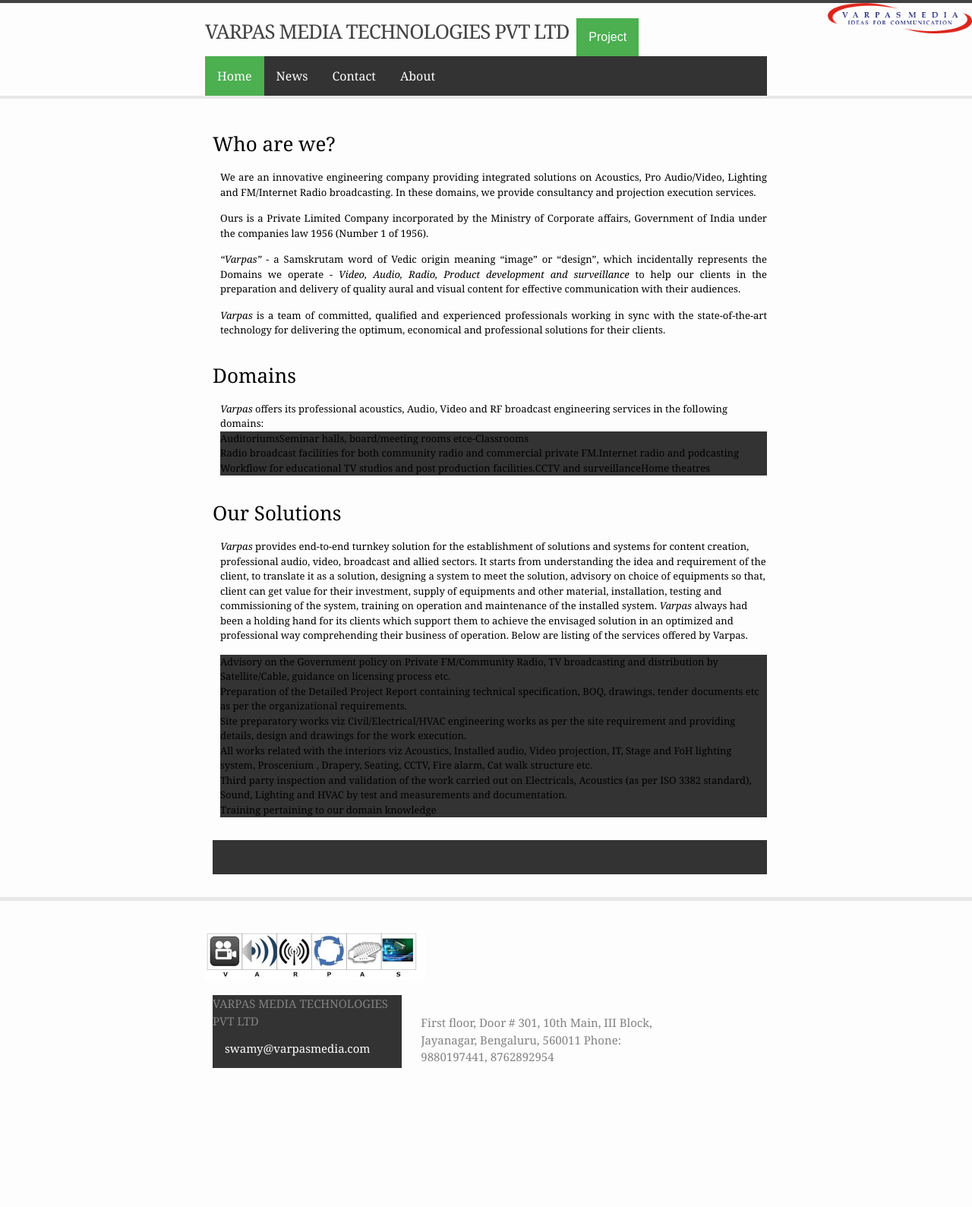
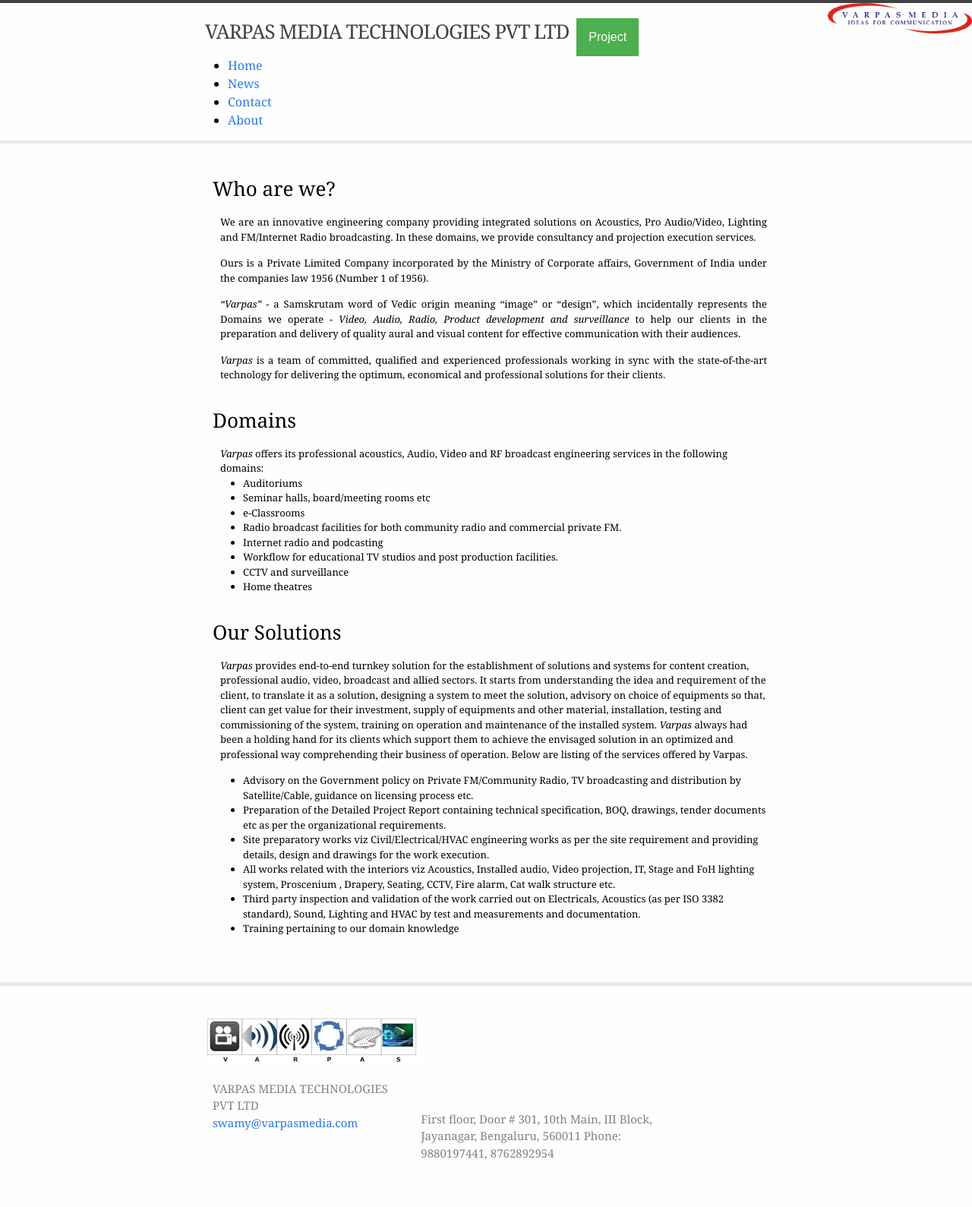
Before and after one commit to VarpasMedia/VarpasMedia.github.io, a Jekyll site: the page built from index.md, in a window 1280 px wide. Shown: the whole page at 76% size. Built offline with Jekyll 4.4.1, drawn with Linux system fonts in a browser that asks for light colours; before the commit the page ends 1463 px from its top, so only the background shows below that.

Commit message:
Update header.html

```diff
--- a/_includes/header.html
+++ b/_includes/header.html
@@ -80,39 +80,6 @@ div {
   </div>
 </div>
 
-<html>
-<head>
-<style>
-ul {
-  list-style-type: none;
-  margin: 0;
-  padding: 0;
-  overflow: hidden;
-  background-color: #333;
-}
-
-li {
-  float: left;
-}
-
-li a {
-  display: block;
-  color: white;
-  text-align: center;
-  padding: 14px 16px;
-  text-decoration: none;
-}
-
-li a:hover:not(.active) {
-  background-color: #111;
-}
-
-.active {
-  background-color: #4CAF50;
-}
-</style>
-</head>
-<body>
 
 <ul>
   <li><a class="active" href="#home">Home</a></li>
```
